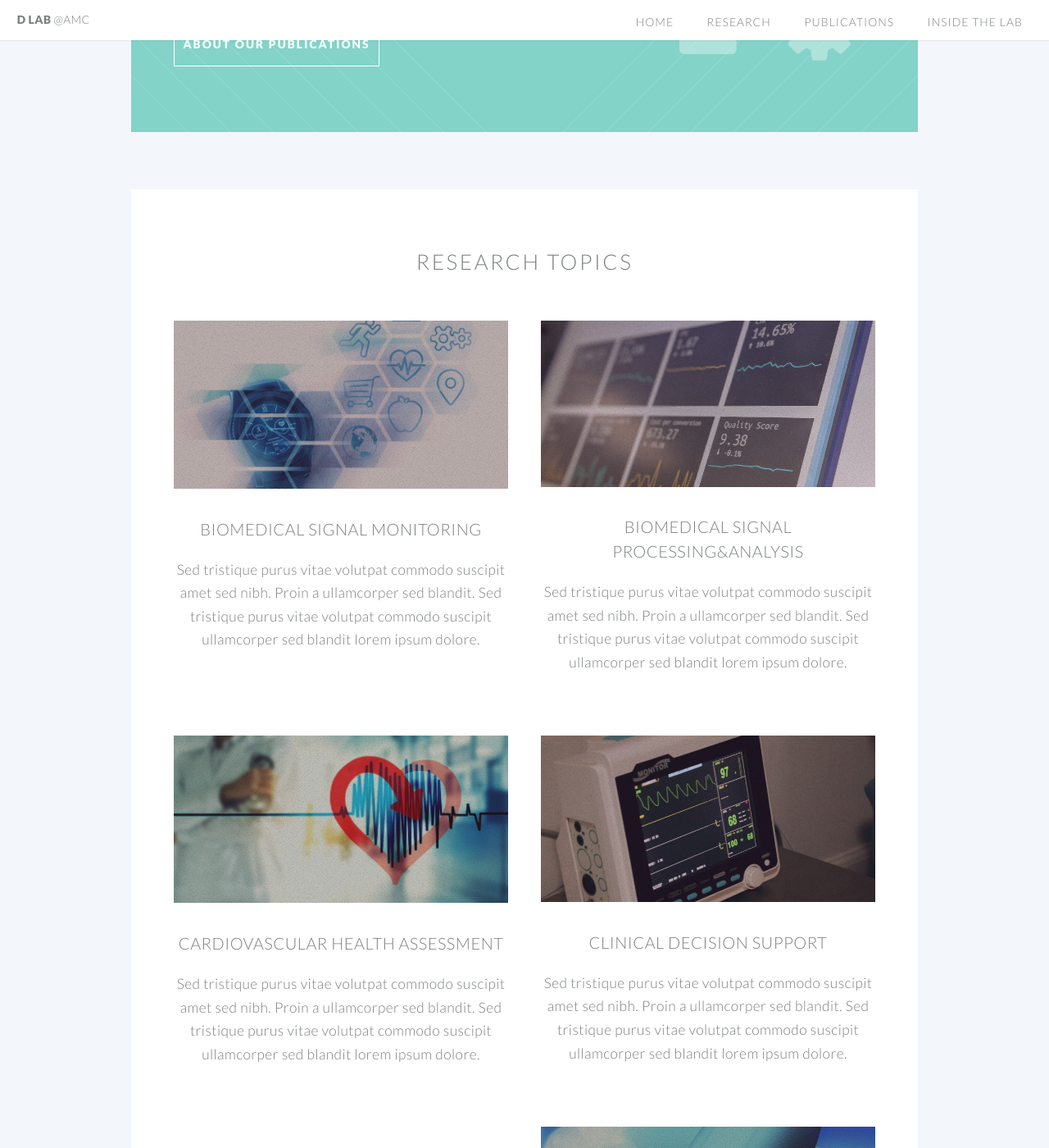
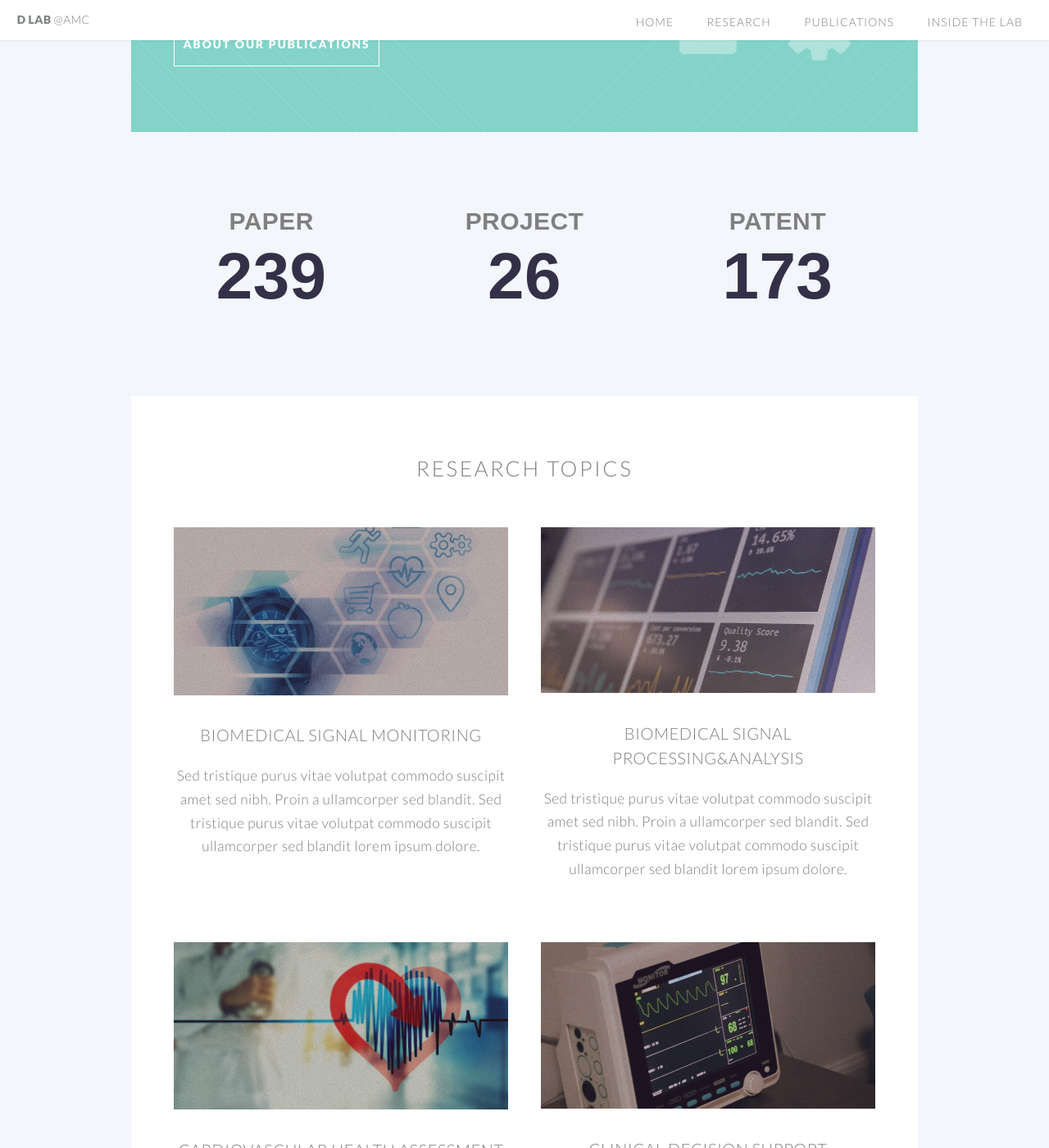
Before and after one commit to ydon1111/ydon1111.github.io, a Jekyll site: the page built from index.html, in a window 1280 px wide and 1400 px high, scrolled down 1422 px. Shown: the whole window at 82% size. Built offline with Jekyll 4.4.1, drawn with Linux system fonts in a browser that asks for light colours.

Commit message:
숫자카운터 다시

```diff
--- a/index.html
+++ b/index.html
@@ -58,6 +58,104 @@ layout: landing-page
 
 	<!-- Two -->
 	<section class="wrapper style1 container special">
+
+		<head>
+			<meta charset="UTF-8">
+			<meta http-equiv="X-UA-Compatible" content="IE=Edge">
+			<meta name="viewport" content="width=device-width, initial-scale=1.0,maximum-scale=1">
+			<title>Number Index</title>
+
+			<style>
+				.num-container {
+					display: flex;
+					flex-wrap: wrap;
+					justify-content: space-around;
+					align-items: center;
+					padding: 2%;
+					max-width:100%;
+					height:auto;
+
+				}
+				.num-item {
+					text-align: center;
+					padding: 5px;
+					margin-bottom: 12px;
+				}
+				.in-title {
+					font: 30px/1 'arial';
+					color: gray;
+					font-weight: 600;
+					margin-bottom: 12px;
+				}
+				.sub-title {
+					font: 14px/1 'arial';
+					color: gray;
+				}
+				.nums {
+					font: bold 80px/1 'arial';
+					color: #343048;
+				}
+				#num-unit {
+					font: bold 30px/1 'arial';
+					color: dimgray;
+				}
+
+				html,body{
+					overflow: hidden;
+					max-width:100%;
+					width: 90%;
+					height:auto;
+					margin: 0 auto;
+				}
+
+
+
+			</style>
+		</head>
+		<body>
+			<!-- 숫자 인덱스	 -->
+			<div class="num-container" id="num-container">
+				<div class="num-item">
+					<h4 class="in-title">Paper</h4>
+					<span class="nums" data-count="239">0</span><span id="num-unit"></span><br>
+					<!-- <span class="sub-title">test1</span><br> -->
+				</div>
+				<div class="num-item">
+					<h4 class="in-title">Project</h4>
+					<span class="nums" data-count="26">0</span><span id="num-unit"></span><br>
+					<!-- <span class="sub-title">test1</span><br> -->
+				</div>
+				<div class="num-item">
+					<h4 class="in-title">Patent</h4>
+					<span class="nums" data-count="173">0</span><span id="num-unit"></span><br>
+					<!-- <span class="sub-title">test1</span><br> -->
+				</div>
+			</div>
+			<script src="https://ajax.aspnetcdn.com/ajax/jQuery/jquery-3.6.0.min.js"></script>
+			<script>
+				//숫자 카운트 애니메이션
+				$('.nums').each(function () {
+					const $this = $(this),
+						countTo = $this.attr('data-count');
+
+					$({
+						countNum: $this.text()
+					}).animate({
+						countNum: countTo
+					}, {
+						duration: 3000,
+						easing: 'linear',
+						step: function () {
+							$this.text(Math.floor(this.countNum));
+						},
+						complete: function () {
+							$this.text(this.countNum.toString().replace(/\B(?=(\d{3})+(?!\d))/g, ','));
+							//3자리 마다 콤마 표시 적용
+						}
+					});
+				});
+			</script>
+		</body>
 
 
 
```
